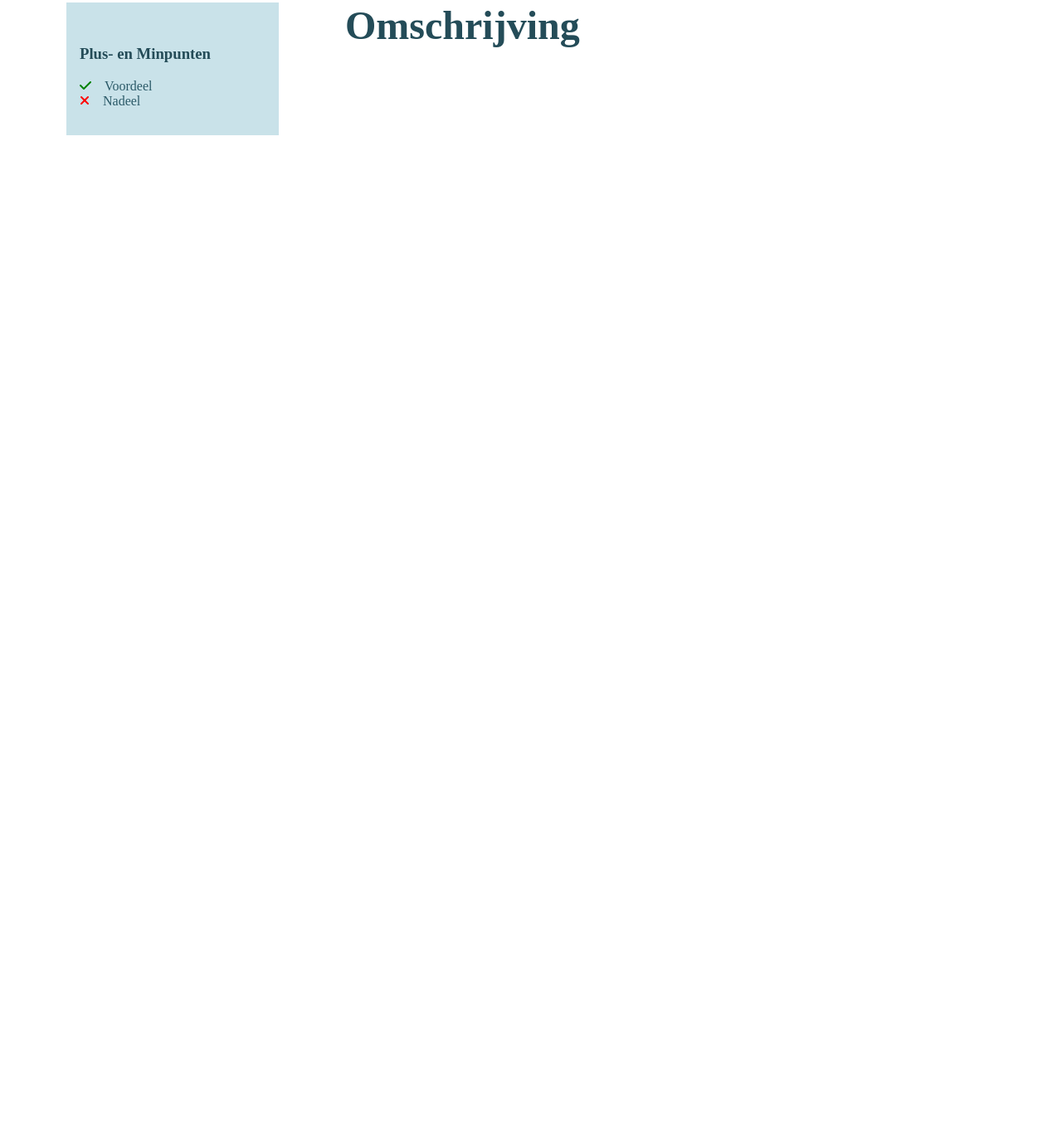
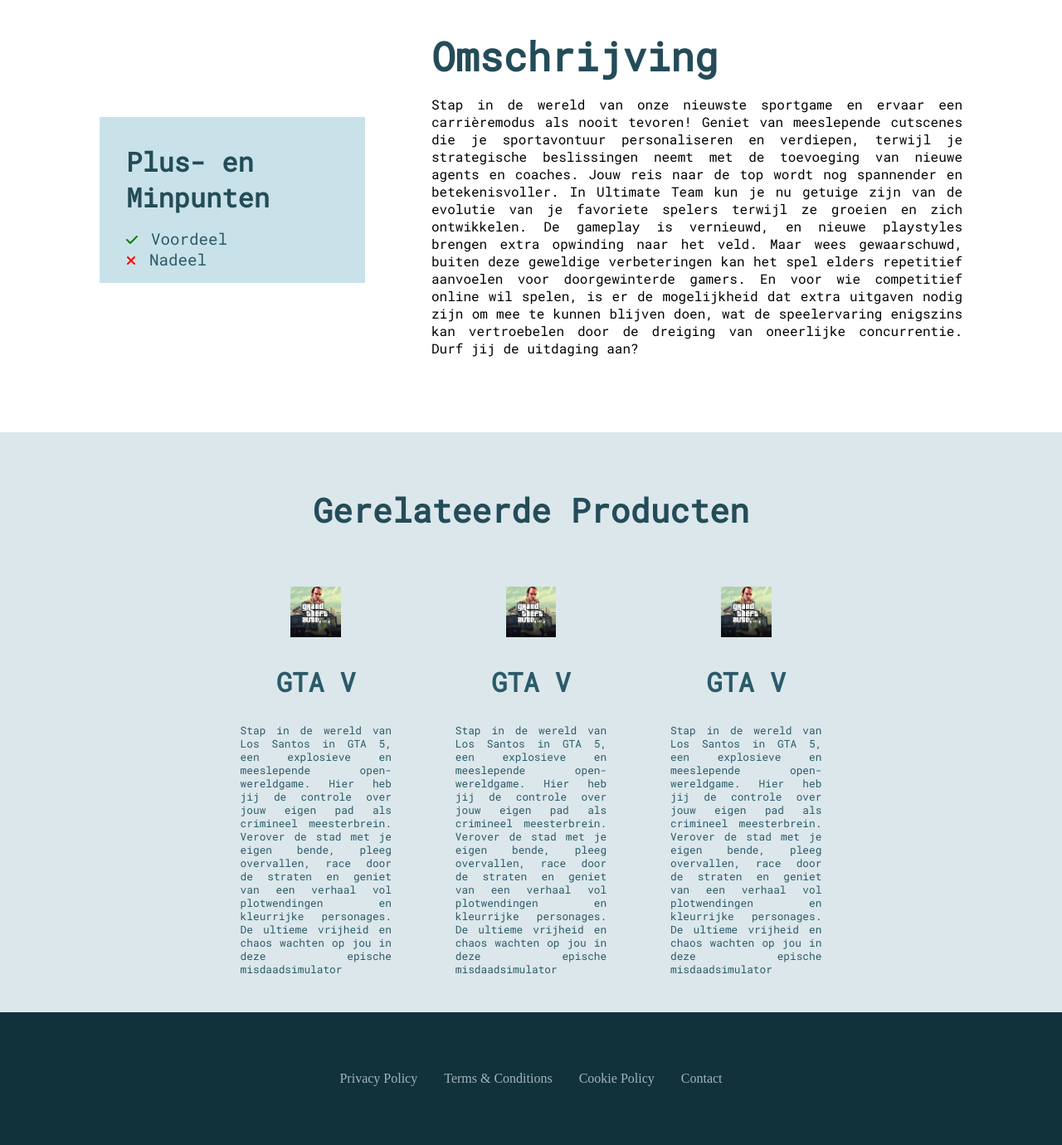
Before and after one commit to mauricevf/frontend-tussenopdracht, a plain HTML site: page index.html in a window 1280 px wide. Shown: the part 880-2260 px from the top of the page at 83% size. Before the commit the page ends 1123 px from the top, so only its background shows below. Drawn offline with Linux system fonts and the light colour scheme.

Commit message:
initial-commit

```diff
--- a/css/style.css
+++ b/css/style.css
@@ -4,10 +4,7 @@ body{
     padding: 0;
     margin: 0;
 }
-Header{
-    height: 100vh;
-    border-bottom: solid #2E6171;
-}
+
 
 /* Navbar */
 nav{
@@ -31,18 +28,23 @@ nav a{
 /* Product */
 
 .title{
-    font-weight: 400;
-    font-size: 2rem;
+    font-weight: 600;
+    font-size: 4rem;
     font-family: 'Roboto Mono', monospace;
     margin-bottom: 2rem;
     color: #244C58;
+    margin-block-start: 0em;
 }
 
 .section1{
+    padding: 3rem;
+    height: 80vh;
+    border-bottom: solid #2E6171;
     font-family: 'Roboto Mono', monospace;
-    padding: 3rem;
     display: flex;
     flex-direction: row;
+    align-items: center;
+    justify-content: center;
 }
 .right1{
         display: flex;
@@ -77,7 +79,11 @@ button{
 .section2{
    display:flex;
    flex-direction: row;
+   align-items: center;
+   justify-content: center;
+   height: 50vh;
    padding: 5rem;
+   font-family: 'Roboto Mono', monospace;
 }
 /* Links */
 .left2{
@@ -85,22 +91,26 @@ button{
     flex-direction: column;
     justify-content: center;
     background-color: #C9E2E9;
-    width: 20vw;
-    height: 20vh;
+    width: 25vw;
+    height: 25vh;
+
 }
 h3{
-    padding-left: 1rem;
+    padding-left: 2rem;
     font-weight: 600;
+    font-size: 2rem;
+    margin-block-end: 0.5em;
+    margin-block-start: 0.5em;
     color: #244C58;
 }
 .plus{
-    padding-left: 1rem;
+    padding-left: 2rem;
     list-style: none;
     color: green;
 
 }
 .min {
-    padding-left: 1rem;
+    padding-left: 2rem;
     list-style: none;
     color: red;
 
@@ -108,15 +118,126 @@ h3{
 span{
     color: #2B5A68;
     padding-left: 1rem;
+    font-size: 1.2rem;
 }
 /* Rechts */
 
 .title2{
     font-size: 3rem;
     margin: 0;
-    color: #244C58
+    color: #244C58;
+    font-family: 'Roboto Mono', monospace;
+
 }
 
 .right2{
-    padding-left: 5rem;
+    padding-inline-start: 5rem;
 }
+
+.right2 p{
+    font-weight: 400;
+    font-size: 1rem;
+    width: 50vw;
+    text-align: justify;
+
+}
+
+
+/* Gerelateerd */
+.section3{
+    font-family: 'Roboto Mono', monospace;
+    background-color: #dbe7eb;
+    display: flex;
+    flex-direction: column;
+    justify-content: center;
+    color: #2B5A68;
+
+}
+.s3title{
+    display: flex;
+    flex-direction: row;
+    justify-content: center;
+    font-size: 3rem;
+    color: #244C58;
+}
+
+/* grid */
+.container{
+        display: grid;
+        grid-template-columns: repeat(5, 1fr);
+        gap: 1rem;
+        grid-auto-flow: row;
+        grid-template-areas:
+          ". . ."
+          ". . ."
+          ". . .";
+}
+
+.test1{
+    grid-column: 2;
+    display: flex;
+    flex-direction: column;
+    align-items: center;
+}
+.test1 p{
+    text-align: justify;
+    width: 75%;
+    font-size: 0.8rem;
+}
+.test1 img{
+    width: 25%;
+}
+
+.test2{
+    display: flex;
+    flex-direction: column;
+    align-items: center;
+
+}
+.test2 p{
+    text-align: justify;
+    width: 75%;
+    font-size: 0.8rem;
+}
+.test2 img{
+    width: 25%;
+}
+
+.test3{
+    display: flex;
+    flex-direction: column;
+    align-items: center;
+}
+.test3 p{
+    text-align: justify;
+    width: 75%;
+    font-size: 0.8rem;
+
+}
+.test3 img{
+    width: 25%;
+}
+
+.prodTitle{
+    font-size: 2rem;
+    margin-block-end: 0.5em;
+    margin-block-start: 1em;
+}
+
+/* footer */
+
+footer{
+  background-color: #11313b;
+  height: 20vh;
+  display: flex;
+  flex-direction: row;
+  justify-content: center;
+  align-items: center;
+  gap: 2rem;
+
+}
+footer a{
+    text-decoration: none;
+    color:#C9E2E9;
+    filter: brightness(80%);
+}
--- a/index.html
+++ b/index.html
@@ -8,7 +8,6 @@
     <script src="https://kit.fontawesome.com/7acb2867d6.js" crossorigin="anonymous"></script>
 </head>
 <body>
-    <Header>
         <!-- Nav -->
     <nav>
         <a class="logo" href="">PayToWin</a>   <!--Logo-->
@@ -31,7 +30,6 @@
                 <button>Bestellen</button>
             </div>
         </section>
-        </Header>
         <!-- Section End -->
         <!-- Section Begin -->
         <section class="section2">
@@ -42,14 +40,65 @@
             </div>
             <div class="right2">
                 <h4 class="title2">Omschrijving</h4>
+                <p>
+                Stap in de wereld van onze nieuwste sportgame en ervaar een carrièremodus als nooit tevoren!
+                Geniet van meeslepende cutscenes die je sportavontuur personaliseren en verdiepen,
+                terwijl je strategische beslissingen neemt met de toevoeging van nieuwe agents en coaches.
+                Jouw reis naar de top wordt nog spannender en betekenisvoller.
+                In Ultimate Team kun je nu getuige zijn van de evolutie van je favoriete spelers terwijl ze groeien en zich ontwikkelen.
+                De gameplay is vernieuwd, en nieuwe playstyles brengen extra opwinding naar het veld.
+                Maar wees gewaarschuwd, buiten deze geweldige verbeteringen kan het spel elders repetitief aanvoelen voor doorgewinterde gamers.
+                En voor wie competitief online wil spelen, is er de mogelijkheid dat extra uitgaven nodig zijn om mee te kunnen blijven doen,
+                wat de speelervaring enigszins kan vertroebelen door de dreiging van oneerlijke concurrentie.
+                Durf jij de uitdaging aan?
+                </p>
             </div>
-
         </section>
         <!-- Section End -->
         <!-- Section Begin -->
         <!-- Maak hier een css-grid van (Extra Punten!) -->
-        <section>
-
+        <section class="section3">
+            <div class="s3title">
+            <h5>Gerelateerde Producten</h5>
+            </div>
+            <div class="container">
+                <div class="test1">
+                    <img src="assets/gta5-1662829149472.webp" alt="">
+                    <h5 class="prodTitle">GTA V</h5>
+                    <p>
+                       Stap in de wereld van Los Santos in GTA 5, een explosieve en meeslepende open-wereldgame.
+                       Hier heb jij de controle over jouw eigen pad als crimineel meesterbrein. Verover de stad met je eigen bende, pleeg overvallen,
+                       race door de straten en geniet van een verhaal vol plotwendingen en kleurrijke personages.
+                       De ultieme vrijheid en chaos wachten op jou in deze epische misdaadsimulator
+                    </p>
+                </div>
+                <div class="test2">
+                    <img src="assets/gta5-1662829149472.webp" alt="">
+                    <h5 class="prodTitle">GTA V</h5>
+                    <p>
+                        Stap in de wereld van Los Santos in GTA 5, een explosieve en meeslepende open-wereldgame.
+                        Hier heb jij de controle over jouw eigen pad als crimineel meesterbrein. Verover de stad met je eigen bende, pleeg overvallen,
+                        race door de straten en geniet van een verhaal vol plotwendingen en kleurrijke personages.
+                        De ultieme vrijheid en chaos wachten op jou in deze epische misdaadsimulator
+                     </p>
+                </div>
+                <div class="test3">
+                    <img src="assets/gta5-1662829149472.webp" alt="">
+                    <h5 class="prodTitle">GTA V</h5>
+                    <p>
+                        Stap in de wereld van Los Santos in GTA 5, een explosieve en meeslepende open-wereldgame.
+                        Hier heb jij de controle over jouw eigen pad als crimineel meesterbrein. Verover de stad met je eigen bende, pleeg overvallen,
+                        race door de straten en geniet van een verhaal vol plotwendingen en kleurrijke personages.
+                        De ultieme vrijheid en chaos wachten op jou in deze epische misdaadsimulator
+                     </p>
+                </div>
+            </div>
         </section>
+        <footer>
+                <a href="#privacy">Privacy Policy</a>
+                <a href="#terms">Terms & Conditions</a>
+                <a href="#cookies">Cookie Policy</a>
+                <a href="#contact">Contact</a>
+        </footer>
 </body>
 </html>
```
Also changed, not shown: assets/gta5-1662829149472.webp (added).
